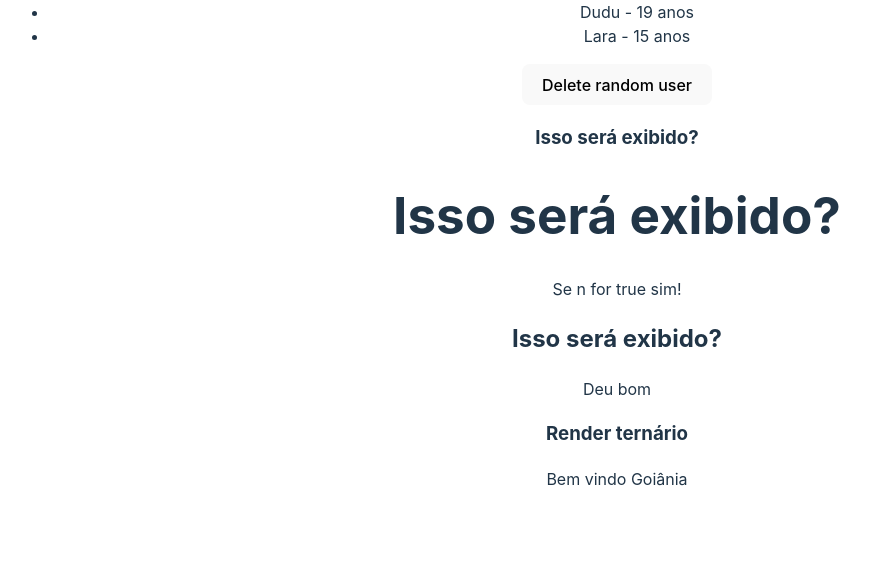
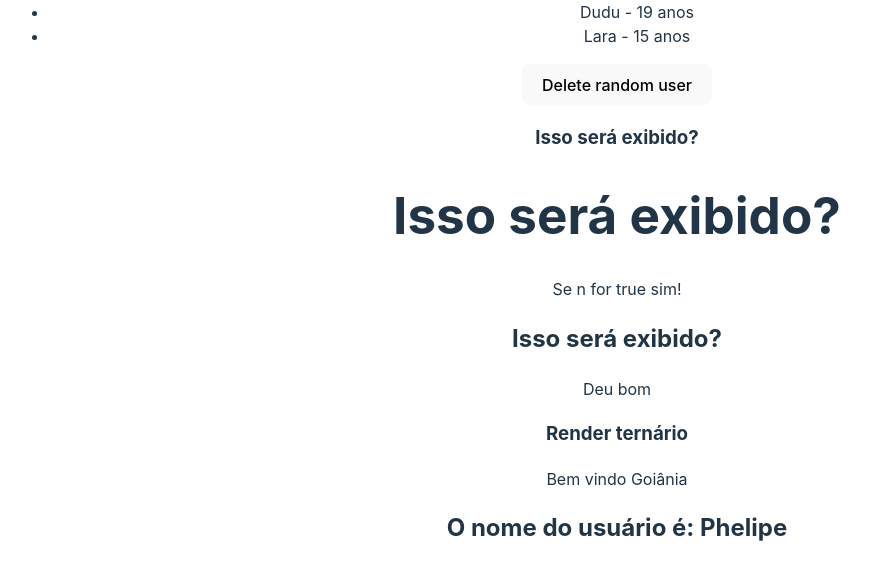
Before and after one commit to phelipeguimaraes/front-end, a React (Vite) app in the folder 3_React/3_AVANCANDO_EM_REACT/avancando/: page / in a window 1280 px wide. Shown: the part 1369-1949 px from the top of the page, without its empty margins (23-893 px from the left). Built offline with nearby package versions, Linux system fonts and the light colour scheme.

Commit message:
prop no react

```diff
--- a/3_React/3_AVANCANDO_EM_REACT/avancando/src/App.jsx
+++ b/3_React/3_AVANCANDO_EM_REACT/avancando/src/App.jsx
@@ -11,6 +11,9 @@
 
 // 7 - render condicional
 import ConditionalRender from './components/ConditionalRender'
+
+// 8 - props
+import ShowUserName from './components/ShowUserName'
 
 import './App.css'
 
@@ -32,6 +35,8 @@
         <ListRender />
         {/* 7 - render condicional */}
         <ConditionalRender />
+        {/* 8 - props */}
+        <ShowUserName name="Phelipe" />
       </div>
     </>
   )
--- /dev/null
+++ b/3_React/3_AVANCANDO_EM_REACT/avancando/src/components/ShowUserName.jsx
@@ -0,0 +1,11 @@
+import React from 'react'
+
+const ShowUserName = (props) => {
+  return (
+    <div>
+        <h2>O nome do usuário é: {props.name}</h2>
+    </div>
+  )
+}
+
+export default ShowUserName
```
